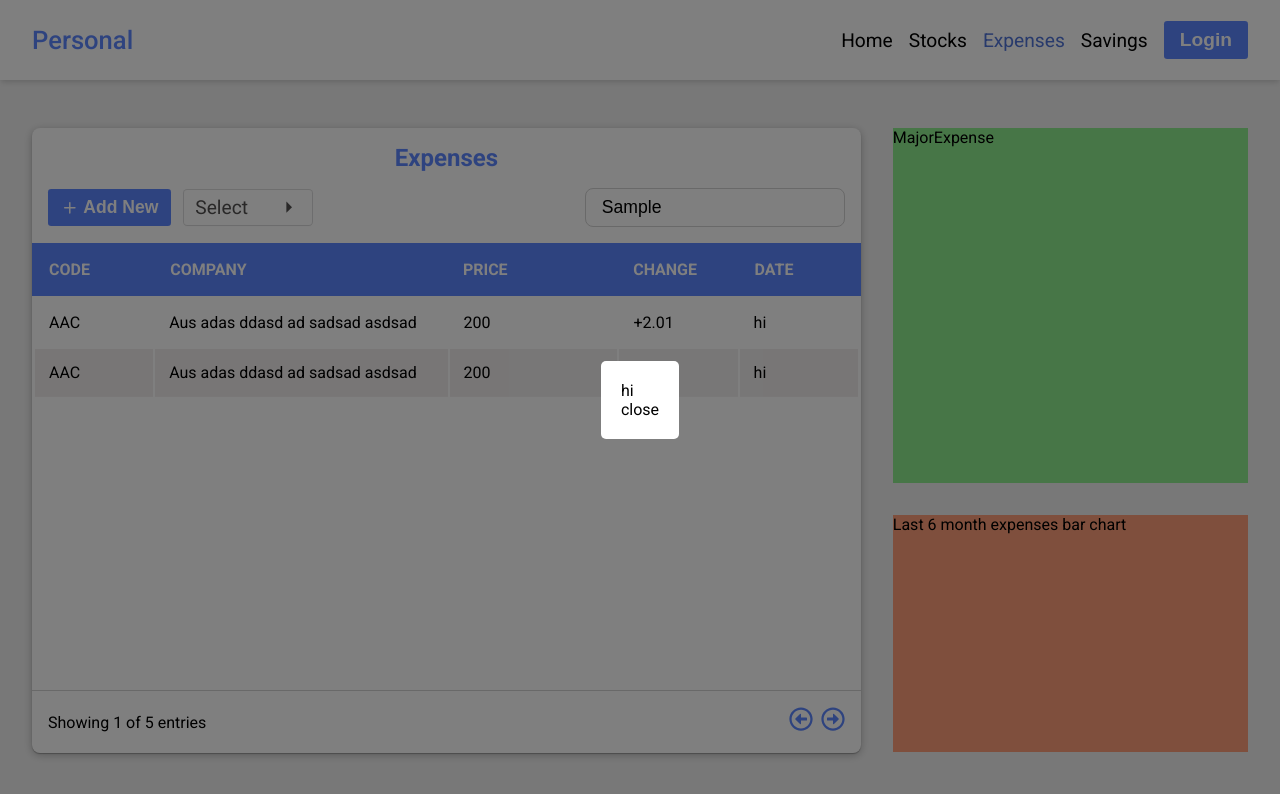
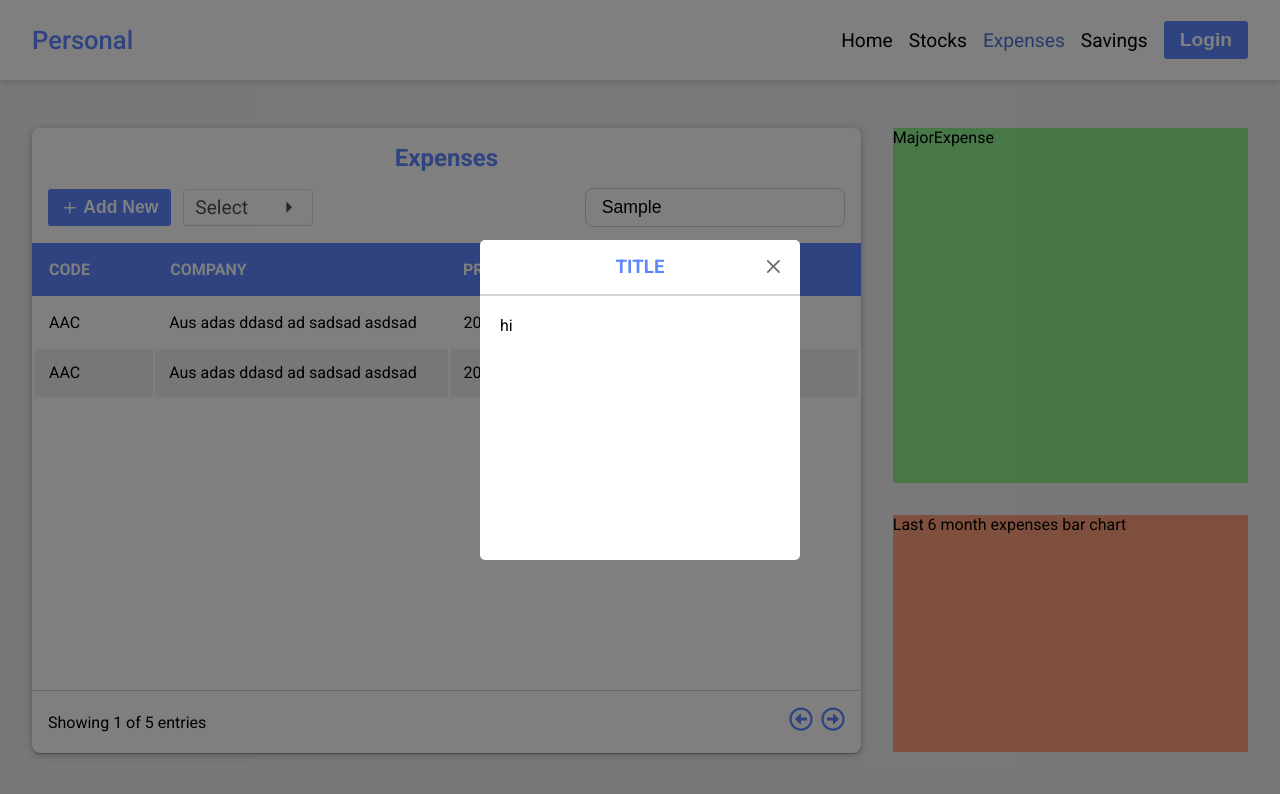
Before and after one commit to gamitej/Personal-Investment, a React (Vite) app in the folder client/: page /expenses in a window 1280 px wide. Both pictures are taken after typing "Sample" into the empty fields and a click on the button "Add New". Shown: the top 794 px of the page. Built offline with nearby package versions, Linux system fonts and the light colour scheme.

Commit message:
BUILD : pop up modal done

```diff
--- a/client/src/components/modal/Modal.scss
+++ b/client/src/components/modal/Modal.scss
@@ -11,9 +11,48 @@
 }
 
 .modal {
+  position: relative;
   background-color: white;
-  padding: 20px;
   border-radius: 5px;
+
+  .modal-head {
+    padding: 1rem;
+
+    h3 {
+      text-align: center;
+      color: #5d87ff;
+      font-weight: 600;
+    }
+  }
+
+  .border-bottom {
+    width: 100%;
+    height: 0.11rem;
+    background-color: lightgray;
+  }
+
+  .close {
+    cursor: pointer;
+    position: absolute;
+    top: 0.5rem;
+    right: 0.5rem;
+    padding: 0.5rem;
+    font-size: 1.3rem;
+    border-radius: 50%;
+    color: rgb(105, 103, 103);
+
+    display: flex;
+    justify-content: center;
+    align-items: center;
+
+    &:hover {
+      background-color: rgb(236, 235, 235);
+    }
+  }
+
+  .children {
+    padding: 20px;
+  }
 }
 
 @keyframes slideInCenter {
--- a/client/src/components/modal/Modal.tsx
+++ b/client/src/components/modal/Modal.tsx
@@ -1,12 +1,22 @@
 // import { useCallback, useEffect, useState } from "react";
 import "./Modal.scss";
+import { CgClose } from "react-icons/cg";
 
 interface ModalProps {
   isOpen: boolean;
   onClose: () => void;
+  modalWidth?: string;
+  modalHeight?: string;
+  children: React.ReactNode;
 }
 
-const Modal = ({ isOpen, onClose }: ModalProps) => {
+const Modal = ({
+  isOpen,
+  onClose,
+  children,
+  modalWidth = "20rem",
+  modalHeight = "20rem",
+}: ModalProps) => {
   if (!isOpen) return null;
 
   /**
@@ -23,9 +33,16 @@ const Modal = ({ isOpen, onClose }: ModalProps) => {
         }`,
       }}
     >
-      <div className="modal">
-        hi
-        <div onClick={onClose}>close</div>
+      <div className="modal" style={{ width: modalWidth, height: modalHeight }}>
+        <div className="modal-head">
+          <h3>TITLE</h3>
+          <div onClick={onClose} className="close">
+            <CgClose />
+          </div>
+        </div>
+        <div className="border-bottom"></div>
+        {/* body */}
+        <div className="children">{children}</div>
       </div>
     </div>
   );
--- a/client/src/pages/Expenses/index.tsx
+++ b/client/src/pages/Expenses/index.tsx
@@ -15,7 +15,9 @@ const Expenses = () => {
       <div className="container">
         <div className="expense-table">
           <ExpenseTable handleClick={() => setIsModalOpen(true)} />
-          <Modal isOpen={isModalOpen} onClose={() => setIsModalOpen(false)} />
+          <Modal isOpen={isModalOpen} onClose={() => setIsModalOpen(false)}>
+            hi
+          </Modal>
         </div>
         <div className="right">
           <div className="expense-right-top">
```
